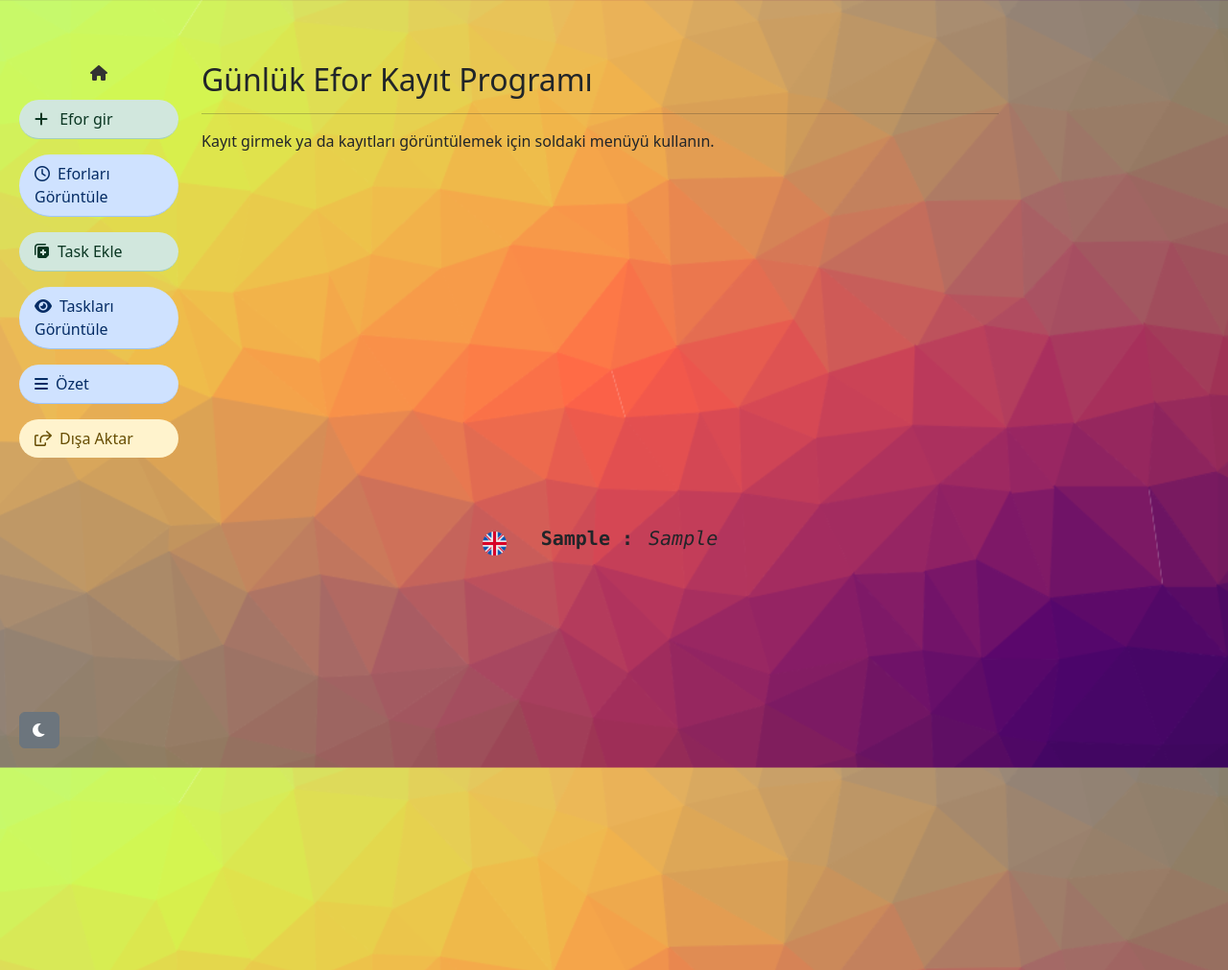
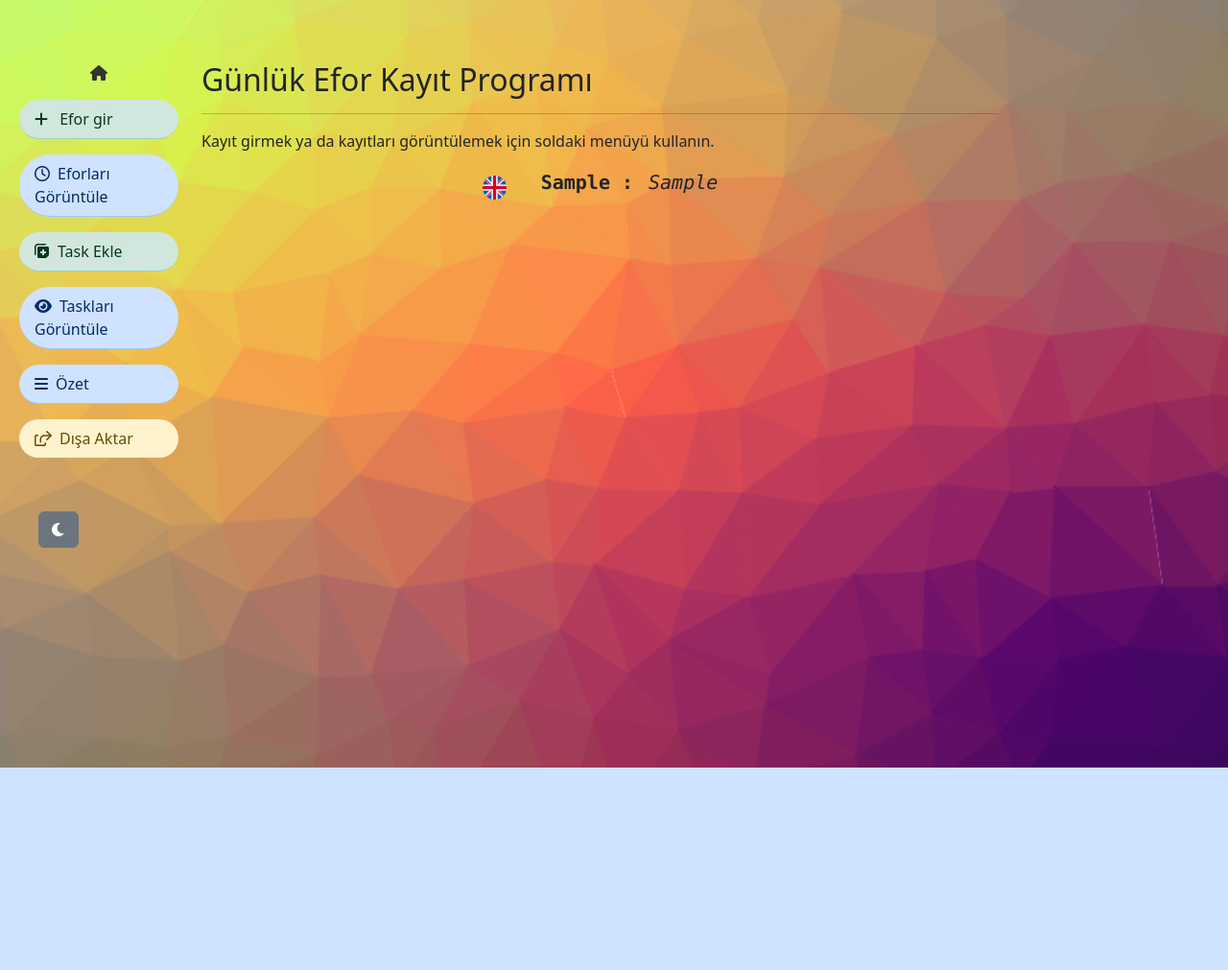
Before and after one commit to visualizeMath/Daily-Effort-Log, a Flask app: page / in a window 1280 px wide. Shown: the whole page at 96% size. After the commit the page ends 800 px from the top, so only its background shows below. Run offline with Flask 3, Linux system fonts and the light colour scheme; tables that the repository leaves empty hold one stand-in row (values such as "Sample post"); some libraries are stand-ins or nearby versions.

Commit message:
Styling improvements

```diff
--- a/templates/base.html
+++ b/templates/base.html
@@ -24,13 +24,7 @@
             background-color: #444444;
         }
 
-         /* Positioning for the dark mode toggle button */
-         #dark-mode-toggle {
-            position: fixed;
-            bottom: 20px;
-            left: 20px;
-            z-index: 1000;
-        }
+
         .circle {
             width: 80px;
             height: 80px;
@@ -75,6 +69,8 @@
         background-attachment: fixed;
         /* position: relative; */
         margin: 0;
+
+
     }
     body::before {
     content: ""; /* Required for pseudo-element */
@@ -125,16 +121,21 @@
                         <i class="fa-solid fa-bars me-2"></i>Özet</a>
 
                     <a href="{{ url_for('export_to_xl') }}" class="list-group-item list-group-item-action list-group-item-warning mt-2 mb-2 rounded-pill"><i class="fa-regular fa-share-from-square me-2"></i>Dışa Aktar</a>
+
+                </div>
+                <div class="container ms-2 mb-3 mt-5">
+                    <button id="dark-mode-toggle" class="btn btn-secondary">
+                        <i class="fas fa-moon"></i>
+                    </button>
                 </div>
             </div>
             <div class="col-9">
                 {% block content %}{% endblock %}
             </div>
         </div>
+
     </div>
-    <button id="dark-mode-toggle" class="btn btn-secondary">
-<i class="fas fa-moon"></i>
-    </button>
+
     <div class="container d-flex justify-content-center col-4 mb-3">
         <!-- Flash Messages -->
         {% with messages = get_flashed_messages(with_categories=true) %}
@@ -169,13 +170,6 @@
             var home_icon = document.getElementById('main-home-icon');
 
             home_icon.classList.toggle('dark-mode');
-            // if(home_icon.classList.style.color==="beige")
-            // {
-            //     home_icon.style.color="#333333";
-            // }
-            // else{
-            //     home_icon.style.color="beige";
-            // }
 
             for (var i = 0; i < modal_cnt.length; i++) {
                 modal_cnt[i].classList.toggle('dark-mode');
@@ -235,13 +229,20 @@
         // Apply dark mode if it was enabled previously
         function applyDarkMode() {
 
-
             if (localStorage.getItem('darkMode') === 'enabled') {
                 document.body.classList.add('dark-mode');
                 document.body.style.backgroundImage="url('/static/img/bg-dark.png')";
                 var home_icon=document.getElementById('main-home-icon');
                 home_icon.style.color="beige";
                 var listItems = document.getElementsByClassName('list-group-item');
+
+                var circles = document.getElementsByClassName('circle');
+                for(var i =0;i< circles.length;i++)
+                {
+
+                    circles[i].classList.remove('text-white');
+                    circles[i].classList.add('text-dark');
+                }
 
                 for (var i = 0; i < listItems.length; i++) {
                     listItems[i].classList.add('dark-mode');
@@ -272,7 +273,7 @@
                 for (var j = 0; j < tableRows.length; j++) {
                     tableRows[j].classList.add('dark-mode');
                 }
-            } else
+            } else // when dark-mode is disabled
             {
                 document.body.style.backgroundImage = "url('/static/img/bg.png')";
                 var home_icon=document.getElementById('main-home-icon');
@@ -282,6 +283,13 @@
                 for (var i = 0; i < lstelemanlari.length; i++) {
                         lstelemanlari[i].classList.remove('dark-mode');
                 }
+
+                var circles = document.getElementsByClassName('circle');
+                for(var i =0;i< circles.length;i++)
+                {
+                    circles[i].classList.remove('text-dark');
+                }
+
                 // Select the table element
                 var table = document.querySelector('table');
 
@@ -298,8 +306,6 @@
                 }
 
             }
-
-
         }
 
         // Event listener for dark mode toggle button
--- a/templates/index.html
+++ b/templates/index.html
@@ -6,7 +6,7 @@
 <p class="fs-6">Kayıt girmek ya da kayıtları görüntülemek için soldaki menüyü kullanın.</p>
 
 
-<div class="d-flex justify-content-center align-items-center min-vh-100">
+<div class="d-flex justify-content-center align-items-center">
     {% if word2practice %}
          <!-- <p>{{ word2practice[0] }}</p> -->
     {% for word in word2practice %}
--- a/templates/show_pdas.html
+++ b/templates/show_pdas.html
@@ -35,7 +35,7 @@
         </tbody>
     </table>
     {% else %}
-    <table class="table table-striped">
+    <table class="table table-striped table-transparent">
 
         <thead>
             <tr class="satir">
```
Also changed, not shown: templates/summary.html (+9 -8 lines).
